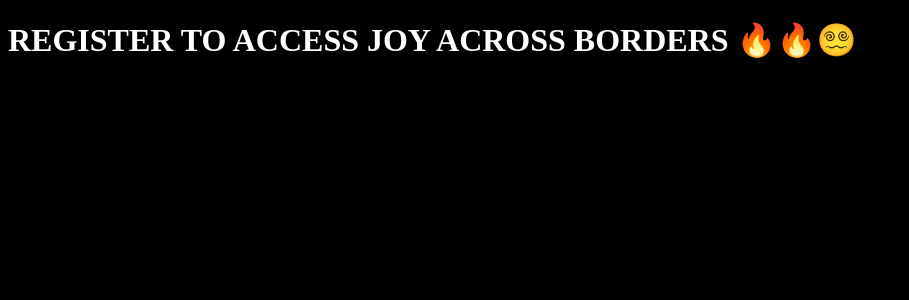
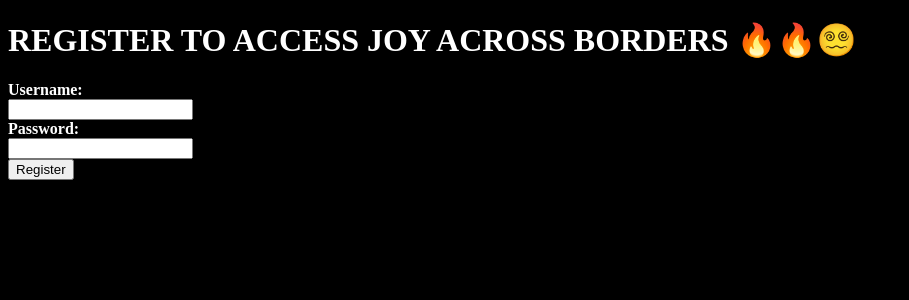
Before and after one commit to AndyShyklo/p04, a Flask app: template app/templates/register.html in a window 1280 px wide. Shown: the top 300 px of the page, without its empty margins (0-909 px from the left). Run offline with Flask 3, Linux system fonts and the light colour scheme; the template is opened without the code that fills it, so the values that code supplies are empty.

Commit message:
classwork

```diff
--- a/app/__init__.py
+++ b/app/__init__.py
@@ -3,7 +3,7 @@
 # SoftDev
 # p04
 # 2025-03-28
-from flask import Flask, render_template
+from flask import Flask, render_template, request, redirect
 import os
 
 app = Flask(__name__)
@@ -13,6 +13,16 @@ app.secret_key = os.urandom(32)
 def home():
     return render_template("index.html")
 
+@app.route("/register")
+def register():
+    if request.method == "POST":
+        username = request.form['username']
+        password = request.form['password']
+        print(username)
+        print(password)
+        return redirect("/login")
+    return render_template("register.html")
+
 if __name__ == "__main__":
     app.debug = True
     app.run(host='0.0.0.0')
--- a/app/static/css/style.css
+++ b/app/static/css/style.css
@@ -7,6 +7,9 @@ p04
 */
 
 h1{
+    color: white;
+}
+label{
     color: white;
 }
 body{
--- a/app/templates/register.html
+++ b/app/templates/register.html
@@ -14,5 +14,16 @@ p04
     </head>
     <body>
         <h1>REGISTER TO ACCESS <b>JOY ACROSS BORDERS 🔥🔥😵‍💫<b></h1>
+        <form method="POST">
+	    <label for="user">Username:</label>
+	    <br>
+            <input type="text" id="user" required>
+            <br>
+            <label for="pw">Password:</label>
+	    <br>
+            <input type="password" id="pw" required>
+            <br>
+            <button type="submit">Register</button>
+        </form>
     </body>
 </html>
```
Also changed, not shown: app/templates/index.html (line endings or trailing spaces).
